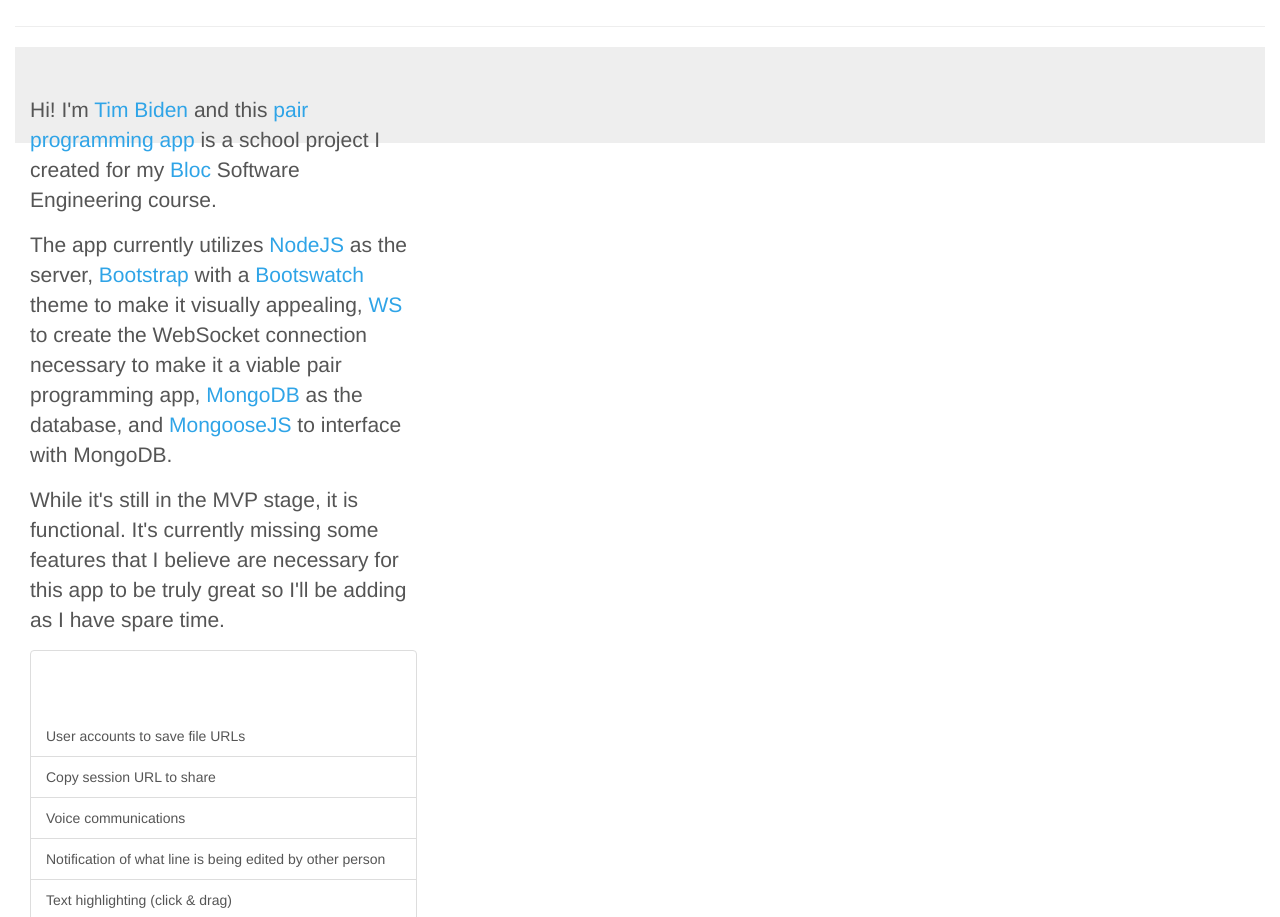
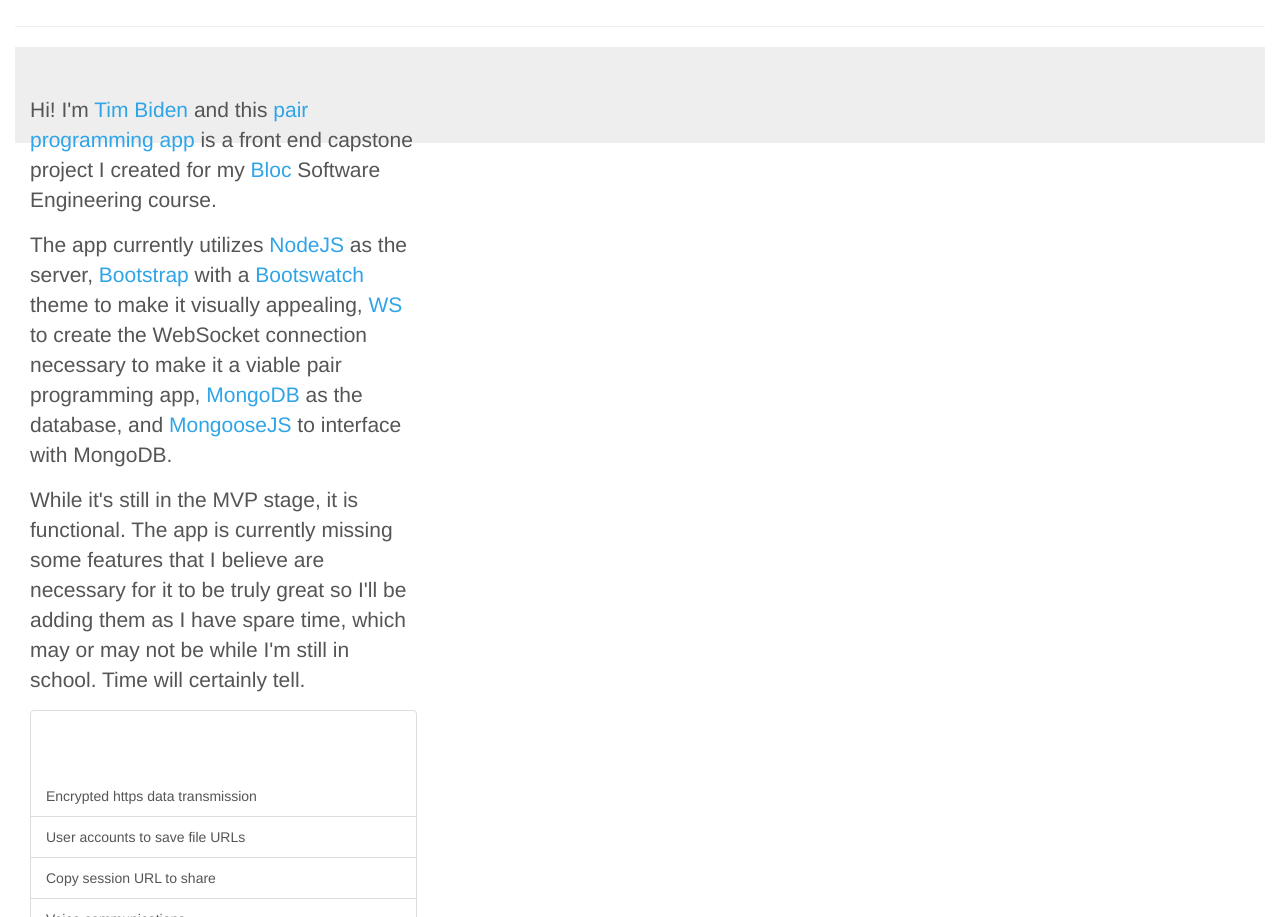
Before and after one commit to TimBiden/Pair-Programming, a website: page about.html in a window 1280 px wide. Shown: the part 173-1090 px from the top of the page. Drawn offline with Linux system fonts and the light colour scheme.

Commit message:
Words...

```diff
--- a/about.html
+++ b/about.html
@@ -43,19 +43,22 @@
         <div style="mainTextArea">
           <div class="col-lg-4">
             <p>
-              Hi! I'm <a target="_blank" href="https://github.com/TimBiden/">Tim Biden</a>  and this <a target="_blank" href="/">pair programming app</a> is a school project I created for my <a target="_blank" href="https://www.bloc.io/">Bloc</a> Software Engineering course.
+              Hi! I'm <a target="_blank" href="https://github.com/TimBiden/">Tim Biden</a>  and this <a target="_blank" href="/">pair programming app</a> is a front end capstone project I created for my <a target="_blank" href="https://www.bloc.io/">Bloc</a> Software Engineering course.
             </p>
             <p>
               The app currently utilizes <a target="_blank" href="https://nodejs.org/en/">NodeJS</a> as the server, <a target="_blank" href="http://getbootstrap.com/">Bootstrap</a> with a <a target="_blank" href="https://bootswatch.com/">Bootswatch</a> theme to make it visually appealing, <a target="_blank" href="https://github.com/websockets/ws">WS</a> to create the WebSocket connection necessary to make it a viable pair programming app, <a target="_blank" href="https://www.mongodb.com/">MongoDB</a> as the database, and <a target="_blank" href="http://mongoosejs.com/">MongooseJS</a> to interface with MongoDB.
             </p>
             <p>
-               While it's still in the MVP stage, it is functional. It's currently missing some features that I believe are necessary for this app to be truly great so I'll be adding as I have spare time.
+               While it's still in the MVP stage, it is functional. The app is currently missing some features that I believe are necessary for it to be truly great so I'll be adding them as I have spare time, which may or may not be while I'm still in school. Time will certainly tell.
             </p>
             <div class="col-lg-12">
               <h2>Features still needed:</h2>
             </div>
             <div class="bs-component">
               <ul class="list-group">
+                <li class="list-group-item">
+                  Encrypted https data transmission
+                </li>
                 <li class="list-group-item">
                   User accounts to save file URLs
                 </li>
```
